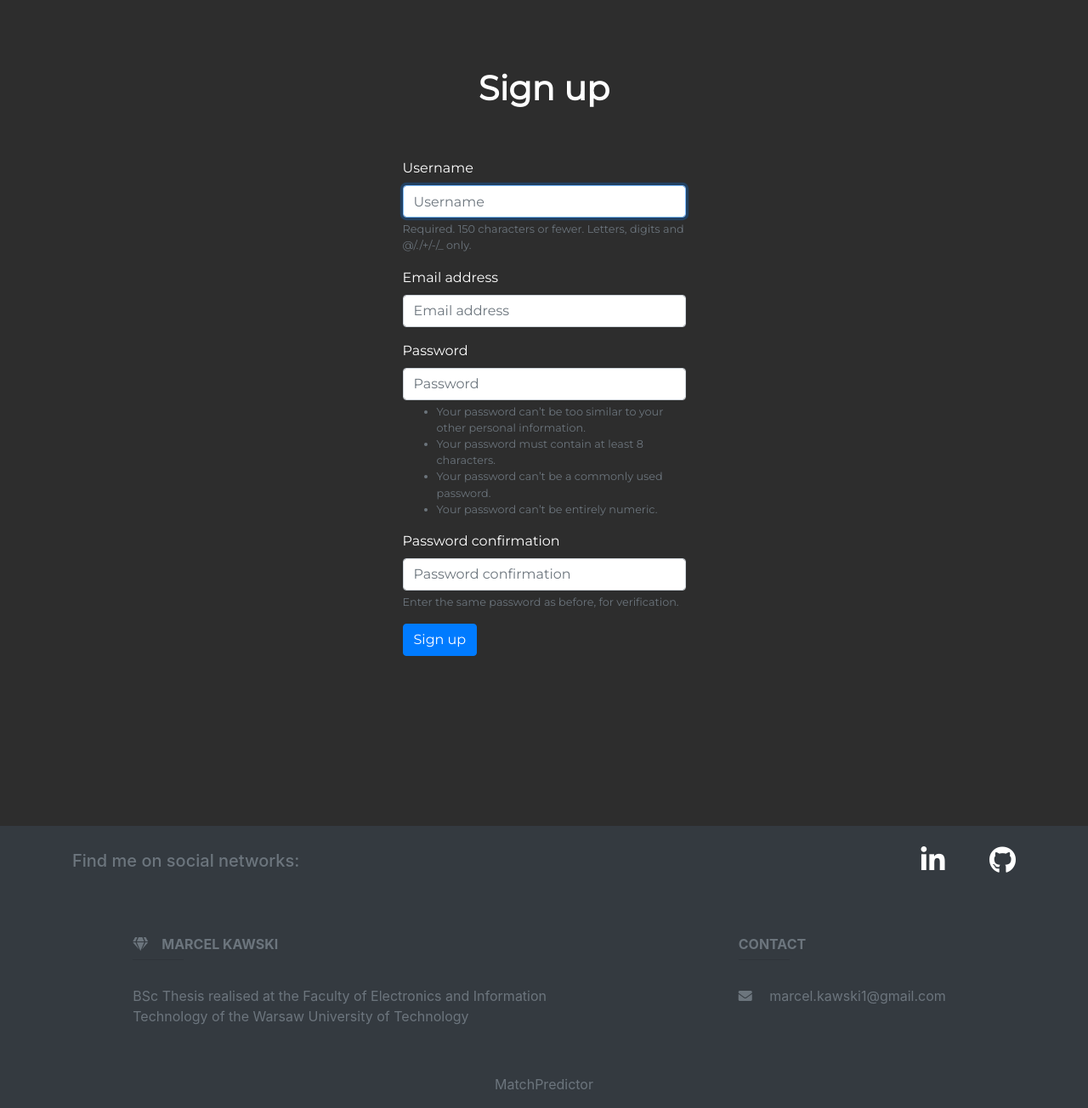
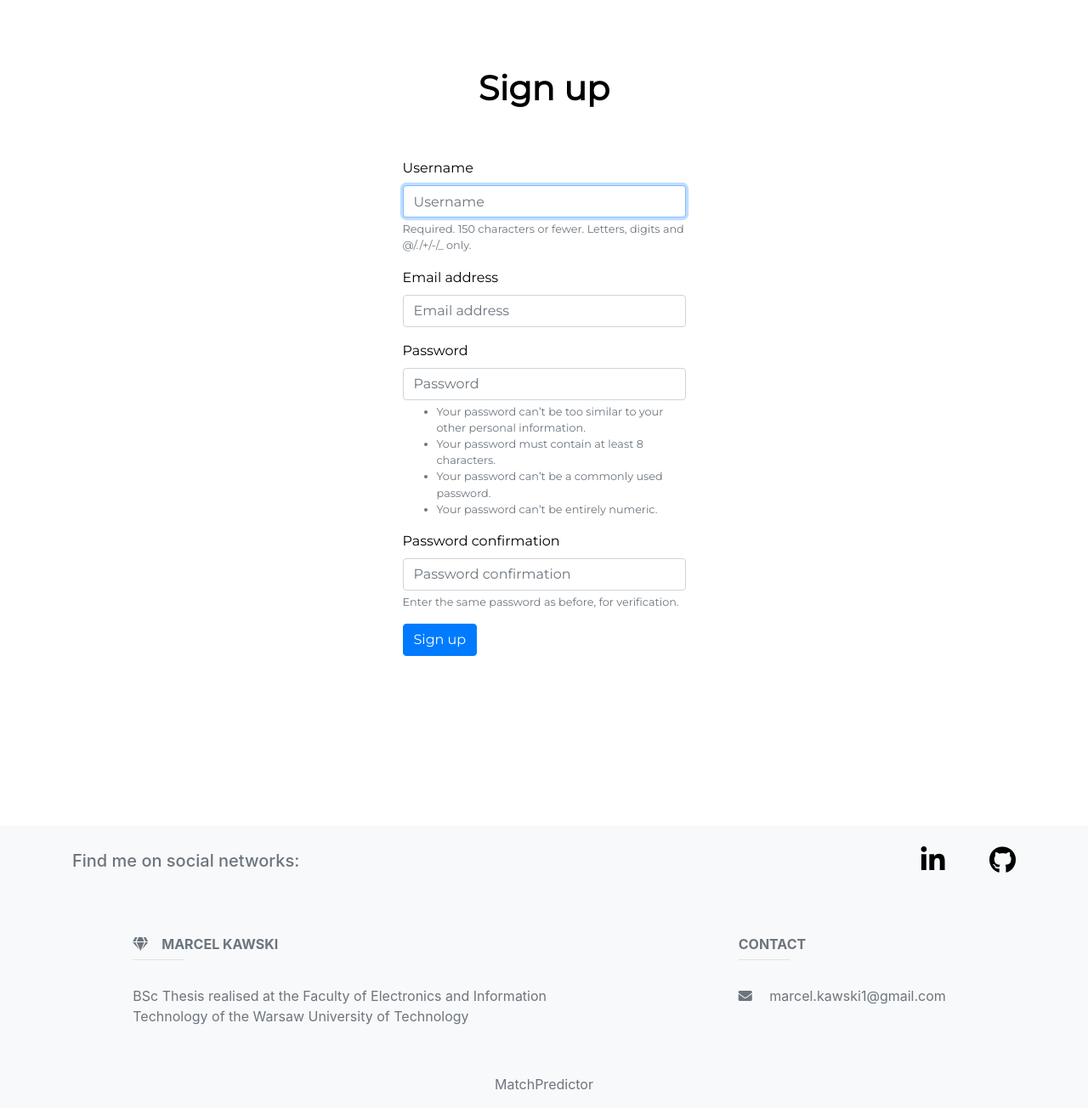
Before and after one commit to marcelkawski/match-predictor, a Django app: page /accounts/signup/ in a window 1280 px wide. Shown: the part 69-1373 px from the top of the page at 85% size. Run offline with Django 3.2, Linux system fonts and the light colour scheme; some libraries are stand-ins or nearby versions.

Commit message:
Change colors of the application

```diff
--- a/games/templates/games/_games.html
+++ b/games/templates/games/_games.html
@@ -1,7 +1,7 @@
 {% load chances_filter %}
 
 <h3 class="text-center">{{ date|date:'d.m.Y' }}</h3>
-  <table class="table table-hover table-dark games-table">
+  <table class="table table-hover games-table">
     <tbody>
       {% for game in games %}
         <tr class="games-table-row">
--- a/matchpredictor/settings.py
+++ b/matchpredictor/settings.py
@@ -44,6 +44,7 @@ INSTALLED_APPS = [
     'django.contrib.messages',
     'django.contrib.staticfiles',
     'django.contrib.sites',
+    'django_extensions',
     'bootstrap4',
     'allauth',
     'allauth.account',
--- a/static/matchpredictor/css/master.css
+++ b/static/matchpredictor/css/master.css
@@ -1,5 +1,5 @@
 body {
-    background-color: #2d2d2d;
+    background-color: #ffffff;
 }
 
 .main-navbar {
@@ -28,7 +28,7 @@ body {
     padding-top: 80px;
     padding-bottom: 200px;
     font-family: 'Montserrat', sans-serif;
-    color: white;
+    color: #000000;
 }
 
 .title {
@@ -49,5 +49,5 @@ a:hover {
     --main-green: #005f1b;
     --lighter-green: #00a72d;
     --navbar-font-color: #001807;
-    --font_color: white;
+    --font_color: #000000;
 }
--- a/templates/base.html
+++ b/templates/base.html
@@ -48,7 +48,7 @@
     {% endblock %}
   </div>
 
-  <footer class="page-footer bg-dark text-muted mt-auto">
+  <footer class="page-footer bg-light text-muted mt-auto">
     <div>
       <div class="container">
         <div class="row py-4 d-flex align-items-center">
```
Also changed, not shown: nn/match_predictor.py (line endings or trailing spaces).
